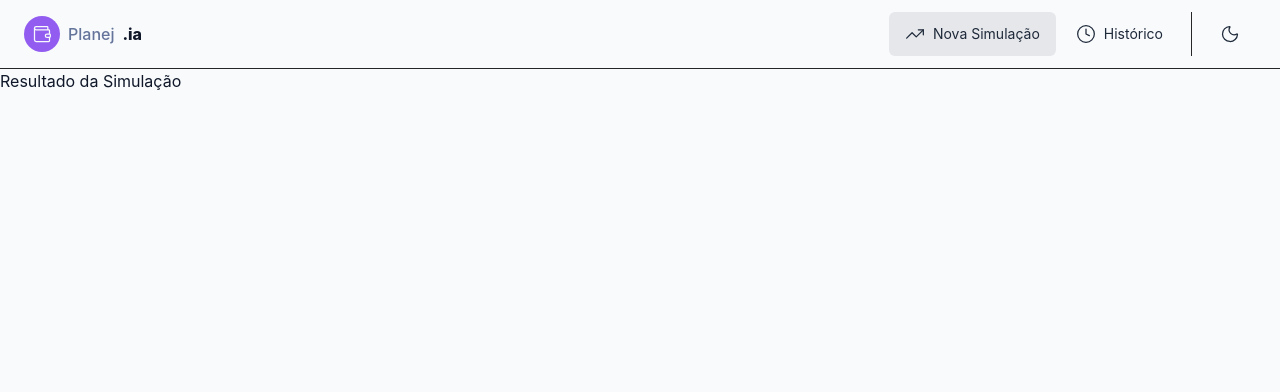
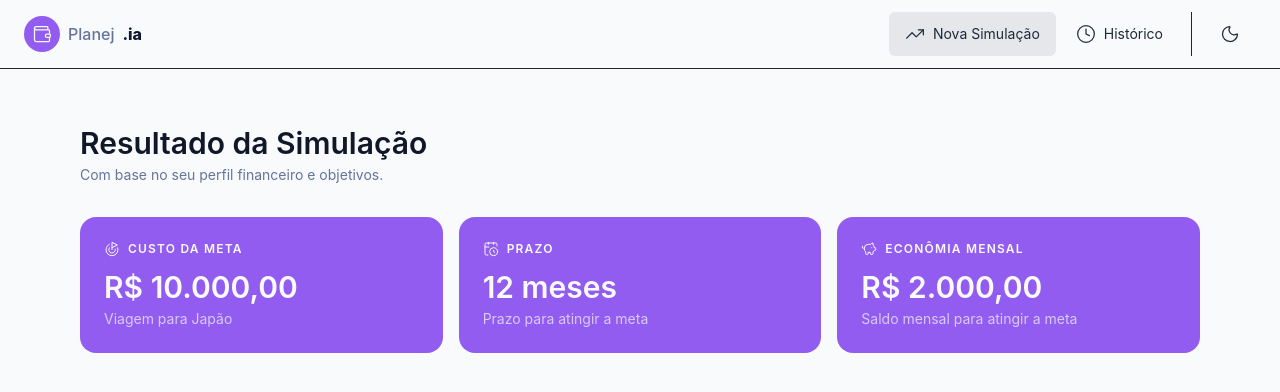
Before and after one commit to emygerfson/financiaIa, a React (Vite) app in the folder financeiro/: page /resultado in a window 1280 px wide. Shown: the top 392 px of the page. Built offline with nearby package versions, Linux system fonts and the light colour scheme.

Commit message:
correção da pagina de resultados

```diff
--- a/financeiro/eslint.config.ts
+++ b/financeiro/eslint.config.ts
@@ -5,6 +5,22 @@ import { defineConfig } from "eslint/config";
 
 export default defineConfig([
   { files: ["**/*.{js,mjs,cjs,ts,mts,cts,jsx,tsx}"], languageOptions: { globals: globals.browser } },
-  tseslint.configs.recommended,
-  pluginReact.configs.flat.recommended,
+  {
+    ...tseslint.configs.recommended,
+    rules: {
+      "@typescript-eslint/no-unused-vars": ["error", { argsIgnorePattern: "^_", varsIgnorePattern: "^React$" }]
+    }
+  },
+  {
+    ...pluginReact.configs.flat.recommended,
+    settings: {
+      react: {
+        version: "detect"
+      }
+    },
+    rules: {
+      "react/react-in-jsx-scope": "off",
+      "react/jsx-uses-react": "off"
+    }
+  }
 ]);
--- /dev/null
+++ b/financeiro/src/components/shared/PageHero.tsx
@@ -0,0 +1,17 @@
+
+
+interface PageHeroProps {
+    title: string;
+    subtitle?: string;
+}
+
+export function PageHero({ title, subtitle }: PageHeroProps) {
+    return (
+        <>
+            <h1 className="text-foreground mb-1 text-2xl font-semibold sm:text-3xl">
+                {title}
+            </h1>
+            <p className="text-muted-foreground mb-8 text-sm">{subtitle}</p>
+        </>
+    )
+}
--- /dev/null
+++ b/financeiro/src/features/SimulationResults/Cards.tsx
@@ -0,0 +1,55 @@
+import type { LucideIcon} from 'lucide-react'
+
+interface CardProps {
+    icon: LucideIcon
+    label: string
+    value: string
+    subtitle: string
+    variant: 'default' | 'primary'
+}
+
+const variantClass = {
+    default: {
+        card: 'bg-card ',
+        accent: 'text-primary',
+        value: 'text-foreground',
+        subtitle: 'text-muted-foreground'
+    },
+    primary:{
+        card: 'bg-primary',
+        accent: 'text-primary-foreground',
+        value: 'text-primary-foreground',
+        subtitle: 'text-primary-foreground/70'
+    }
+}
+
+export function Card({ icon: Icon, label, value, subtitle, variant='default' }: CardProps) {
+    const style = variantClass[variant]
+
+    return (
+        <div
+            className={[
+                style.card,
+                'rounded-2xl p-6 shadow[4px_4px_18px_0px_rgba(0,0,0,0.2)] '
+            ].join(' ')}
+        >
+            <div className='mb-3 flex items-center gap-2'>
+                <Icon size={16} className={style.accent} />
+                <span
+                    className={[
+                        'text-xs font-semibold tracking-widest uppercase',
+                        style.accent
+                    ].join(' ')}
+                >
+                    {label}
+                </span>
+            </div>
+            <p className={['text-3xl font-semibold', style.value].join(' ')}>
+                {value}
+            </p>
+            <p className={['mt-1 text-sm', style.subtitle].join(' ')}>
+                {subtitle}
+            </p>
+        </div>
+    )
+}
--- /dev/null
+++ b/financeiro/src/page/SimulationResultsPage.tsx
@@ -0,0 +1,56 @@
+import { PageHero } from "../components/shared/PageHero.tsx";
+import { Card } from "../features/SimulationResults/Cards.tsx";
+import { Goal } from "lucide-react";
+import { CalendarClock } from "lucide-react";
+import type { SimulationFormData } from '../data/Simulation';
+import { calcMonthlySavings } from "../utils/Simulation.tsx";
+import { PiggyBank } from 'lucide-react';
+
+
+const mock: SimulationFormData = {
+    income: 'R$ 5.000,00',
+    expenses: 'R$ 2.000,00',
+    debt: 'R$ 1.000,00',
+    goalName: 'Viagem para Japão',
+    goalAmount: 'R$ 10.000,00',
+    goalDealine: '12',
+}
+
+export function SimulationResultsPage() {
+    const data: SimulationFormData = mock;
+    const monthlySavings = calcMonthlySavings(data);
+    return (
+        <main className="mx-auto max-w-6xl px-4  py-10 sm:py-14">
+            <PageHero
+                title="Resultado da Simulação"
+                subtitle="Com base no seu perfil financeiro e objetivos."
+            />
+            <div className="mb-6 grid grid-cols-1 gap-4 lg:grid-cols-3">
+                <Card
+                    variant="primary"
+                    icon={Goal}
+                    label="Custo da Meta"
+                    value={data.goalAmount}
+                    subtitle={data.goalName}
+                />
+                <Card
+                    variant="primary"
+                    icon={CalendarClock}
+                    label="Prazo"
+                    value={`${data.goalDealine} meses`}
+                    subtitle={"Prazo para atingir a meta"}
+                />
+                <Card
+                    variant="primary"
+                    icon={PiggyBank}
+                    label="Econômia Mensal"
+                    value={`R$ ${monthlySavings.toLocaleString('pt-BR', { minimumFractionDigits: 2, maximumFractionDigits: 2 })}`}
+                    subtitle={"Saldo mensal para atingir a meta"}
+                />
+
+
+
+            </div>
+        </main>
+    );
+}
--- a/financeiro/src/router.tsx
+++ b/financeiro/src/router.tsx
@@ -1,6 +1,7 @@
 import { createBrowserRouter } from "react-router-dom";
 import { RootLayout } from "./components/layout/RootLayout.tsx";
 import { FormulationFormPage } from "./page/FormulationFormPage.tsx";
+import { SimulationResultsPage } from "./page/SimulationResultsPage.tsx";
 
 export const router = createBrowserRouter([
   {
@@ -12,7 +13,7 @@ export const router = createBrowserRouter([
       },
       {
         path: "/resultado",
-        element: <h1>Resultado da Simulação</h1>,
+        element: <SimulationResultsPage />,
       },
       {
         path: "/historico",
--- /dev/null
+++ b/financeiro/src/utils/Simulation.tsx
@@ -0,0 +1,10 @@
+import type { SimulationFormData } from "../data/Simulation";
+import {parseCurrency} from './currency'
+
+export function calcMonthlySavings(data:SimulationFormData) {
+    return (
+        parseCurrency(data.income) -
+        parseCurrency(data.expenses) -
+        parseCurrency(data.debt)
+    )
+}
--- a/financeiro/src/utils/currency.tsx
+++ b/financeiro/src/utils/currency.tsx
@@ -1,3 +1,4 @@
+
 export function formatCurrencyMask(value: string): string {
     const digits = value.replace(/[^\d]/g, '');
 
@@ -14,3 +15,9 @@ export function formatCurrencyMask(value: string): string {
         maximumFractionDigits: 2,
     });
 }
+
+export function parseCurrency(value: string): number {
+    return (
+        parseFloat(value.replace(/\./g, '').replace(',', '.').replace('R$', '')) || 0
+    )
+}
```
